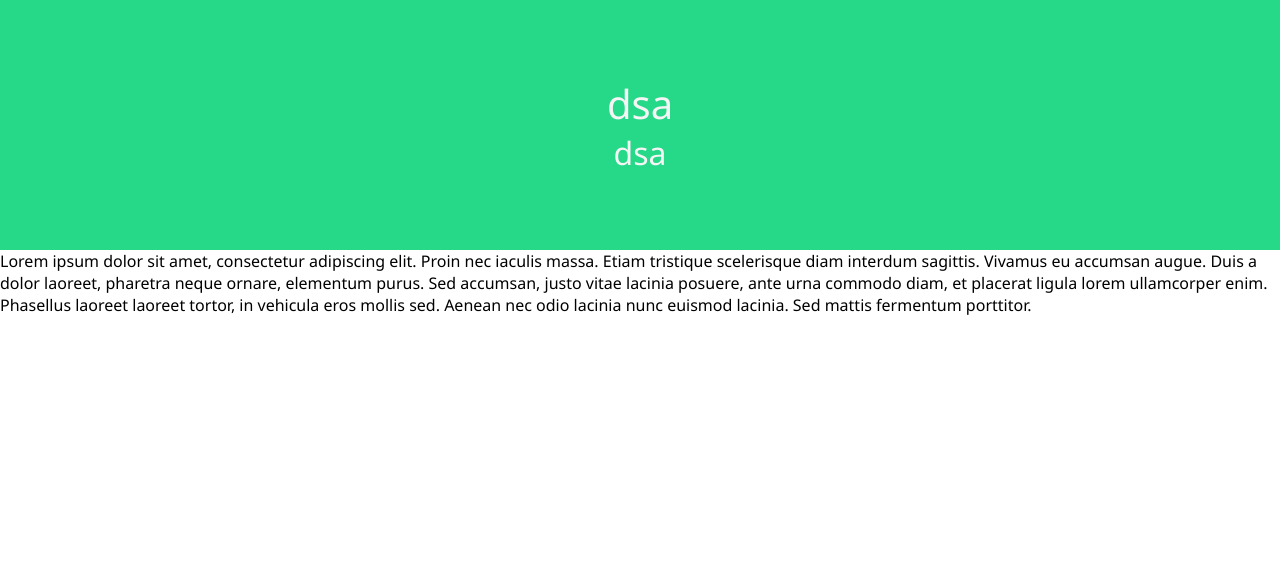
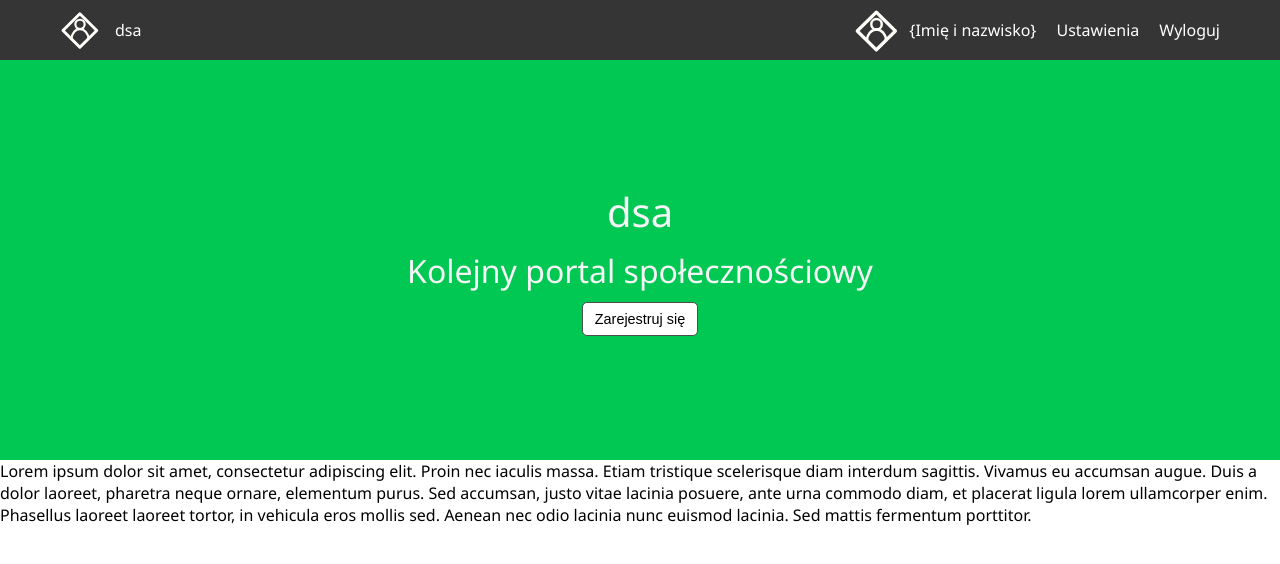
Before and after one commit to MicKlu/skiti, a PHP site: page / in a window 1280 px wide. Shown: the top 564 px of the page. Run offline with PHP 8.4, Linux system fonts and the light colour scheme.

Commit message:
navbar: bez wyszukiwarki

```diff
--- a/css/main.css
+++ b/css/main.css
@@ -8,8 +8,14 @@ body {
 	font-family: "Segoe UI", "Roboto", "Helvetica Neue", Arial, sans-serif;
 }
 
+a {
+	color: #5efc82;
+	text-decoration: none;
+}
+
 h1, h2, h3, h4, h5, h6 {
 	font-weight: normal;
+	margin-bottom: 10px;
 }
 
 h1 {
@@ -36,12 +42,105 @@ h6 {
 	font-size: 1rem;
 }
 
+input:focus, button:focus {
+	outline: none;
+}
+
+input[type="button"],
+input[type="submit"],
+input[type="reset"],
+button,
+.button {
+	padding: 8px 12px;
+    background: white;
+    border: 1px solid #4d4d4d;
+    border-radius: 5px;
+    font-size: 0.9rem;
+}
+
+input[type="button"]:hover,
+input[type="submit"]:hover,
+input[type="reset"]:hover,
+button:hover,
+.button:hover {
+	background: #e6e6e6;
+	cursor: pointer;
+}
+
+input[type="text"], input[type="password"] {
+	padding: 8px 12px;
+    background: white;
+    border: 1px solid #4d4d4d;
+    border-radius: 5px;
+    font-size: 0.9rem;
+}
+
 #jumbotron {
 	display: flex;
 	flex-direction: column;
 	justify-content: center;
 	align-items: center;
-	height: 250px;
-	background: #26d988;
+	height: 400px;
+	background: #00c853;
 	color: #f5f5f5;
 }
+
+#jumbotron .logo {
+	width: 192px;
+}
+
+#navbar {
+	height: 60px;
+	background: #353535;
+	padding: 0 50px;
+}
+
+#navbar a {
+	color: white;
+	height: 100%;
+	display: flex;
+	align-items: center;
+}
+
+#navbar .logo {
+	height: 100%;
+	margin-right: 15px;
+}
+
+#navbar .left-pane {
+	float: left;
+}
+
+#navbar .right-pane {
+	float: right;
+}
+
+#navbar .left-pane, #navbar .right-pane {
+	height: 100%;
+    display: flex;
+    align-items: center;
+}
+
+#navbar a.brand {
+	padding: 10px;
+	display: flex;
+    height: 100%;
+    align-items: center;
+}
+
+#navbar .navbar-menu {
+	display: flex;
+	list-style: none;
+	height: 100%;
+}
+
+#navbar .navbar-menu li {
+	margin: 0 10px;
+}
+
+#navbar .navbar-menu .navbar-user-avatar {
+	height: 45px;
+	width: 45px;
+    border-radius: 30px;
+	margin-right: 10px;
+}
--- a/header.php
+++ b/header.php
@@ -7,7 +7,29 @@
 		<meta name="keywords" content="" />
 		<meta name="author" content="" />
 		<link rel="stylesheet" href="css/main.css" />
+		<link rel="icon" href="img/favicon.png" />
 		<script src="scripts/jquery-3.3.1.min.js"></script>
 		<script src="scripts/main.js"></script>
 	</head>
 	<body>
+		<nav id="navbar">
+			<div class="left-pane">
+				<a class="brand" href="/">
+					<img class="logo" src="img/logo.svg" /> dsa
+				</a>
+			</div>
+			<div class="right-pane">
+				<ul class="navbar-menu">
+					<li><a href="#"><img class="navbar-user-avatar" src="img/logo.svg" />{Imię i nazwisko}</a></li>
+					<li><a href="#">Ustawienia</a></li>
+					<li><a href="#">Wyloguj</a></li>
+				</ul>
+				<!--
+				<form action="" method="post">
+					<input type="text" id="email" placeholder="Email" />
+					<input type="password" id="password" placeholder="Hasło" />
+					<input type="submit" value="Zaloguj" />
+				</form>
+				-->
+			</div>
+		</nav>
--- a/index.php
+++ b/index.php
@@ -1,7 +1,9 @@
 <?php require "header.php" ?>
 <section id="jumbotron">
+<!-- <img class="logo" src="img/logo.svg" /> -->
 <h1>dsa</h1>
-<h2>dsa</h2>
+<h2>Kolejny portal społecznościowy</h2>
+<button>Zarejestruj się</button>
 </section>
 <p>Lorem ipsum dolor sit amet, consectetur adipiscing elit. Proin nec iaculis massa. Etiam tristique scelerisque diam interdum sagittis. Vivamus eu accumsan augue. Duis a dolor laoreet, pharetra neque ornare, elementum purus. Sed accumsan, justo vitae lacinia posuere, ante urna commodo diam, et placerat ligula lorem ullamcorper enim. Phasellus laoreet laoreet tortor, in vehicula eros mollis sed. Aenean nec odio lacinia nunc euismod lacinia. Sed mattis fermentum porttitor.
 
```
Also changed, not shown: img/favicon.png (added), img/logo.svg (added), img/rysunek.svg (added).
